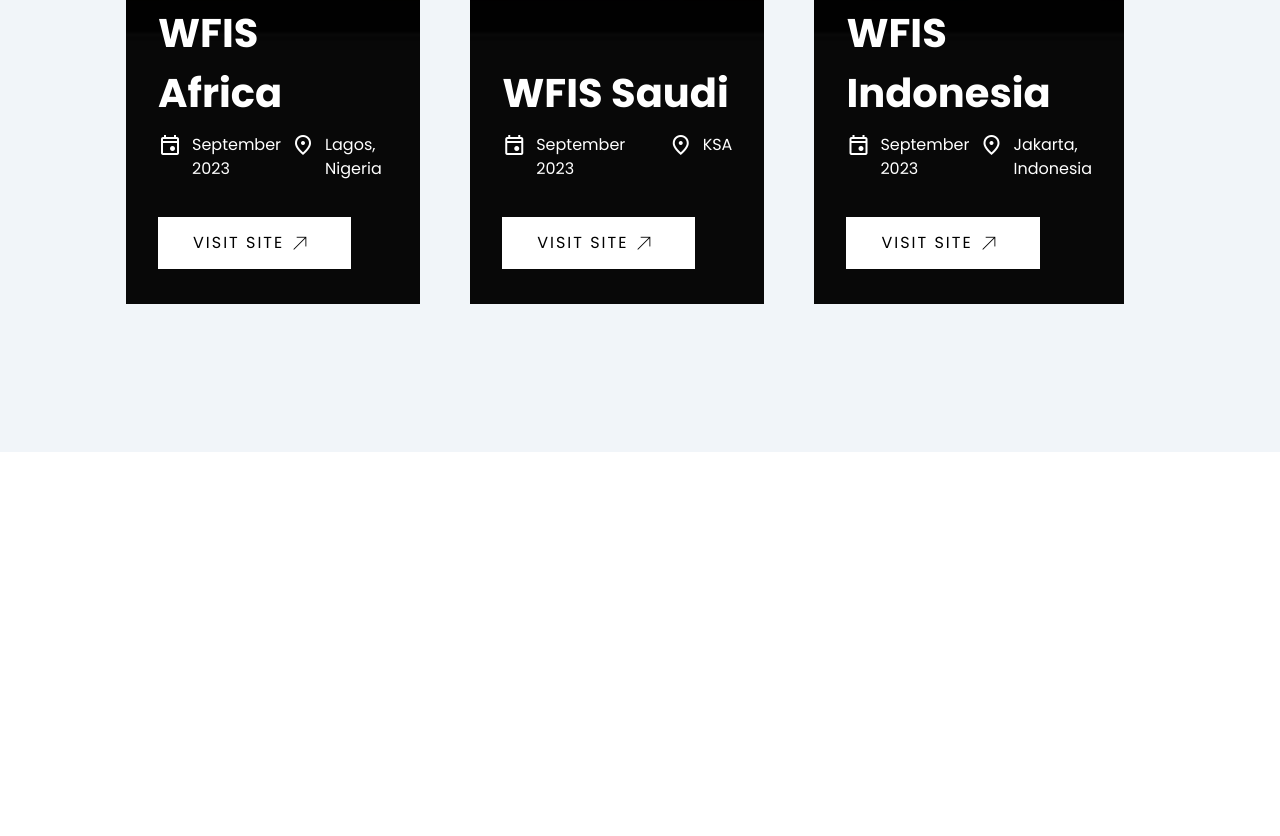
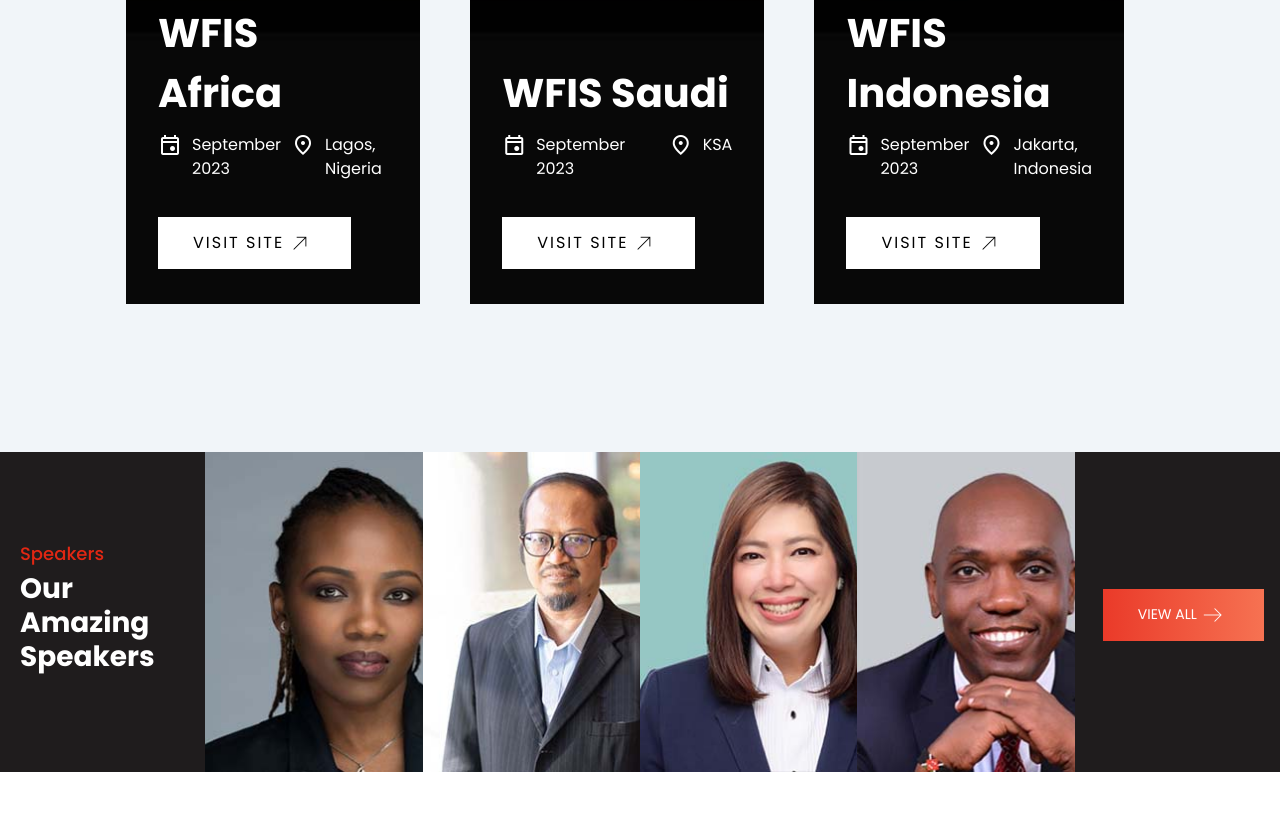
Before and after one commit to ShakilAnsary9/NetSqure, a plain HTML site: page Project 01/index.html in a window 1280 px wide. Shown: the part 3006-3842 px from the top of the page. Before the commit the page ends 3458 px from the top, so only its background shows below. Drawn offline with nearby package versions, Linux system fonts and the light colour scheme.

Commit message:
Speakers Section Done

```diff
--- a/Project 01/index.html
+++ b/Project 01/index.html
@@ -83,6 +83,9 @@
         </div>
       </div>
     </div>
+
+    <!-- Stats Section  -->
+
     <div class="stats">
       <div class="statdiv">
         <div class="row">
@@ -114,6 +117,11 @@
         </div>
       </div>
     </div>
+
+    <!-- Stats Section End -->
+
+    <!-- About Section  -->
+
     <div class="about-event">
       <div class="row noslidess">
         <div class="col-md-6">
@@ -154,6 +162,11 @@
         </div>
       </div>
     </div>
+
+    <!-- About Section End -->
+
+    <!-- Upcoming Edition Section  -->
+
     <div class="upedt">
       <div class="uptitle">
         <h1>Upcoming Editions</h1>
@@ -242,5 +255,37 @@
         </div>
       </div>
     </div>
+
+    <!-- Upcoming Edition Section End  -->
+
+    <!-- Speakers Section  -->
+
+    <div class="speakers">
+      <div class="container-fluid">
+        <div class="row">
+          <div class="col-md-2 sp__text">
+            <h1>Speakers</h1>
+            <h3>Our Amazing Speakers</h3>
+          </div>
+          <div class="col-md-2 sp__profile sp__one"></div>
+          <div class="col-md-2 sp__profile sp__two"></div>
+          <div class="col-md-2 sp__profile sp__three"></div>
+          <div class="col-md-2 sp__profile sp__four"></div>
+          <div class="col-md-2 sp__button sp__five">
+            <div class="viewallbtn">
+              <a class="viewall-btn" href=""
+                ><button class="viewbtn-item">
+                  View All
+                  <span class="material-symbols-outlined"> arrow_right_alt </span>
+                </button>
+              </a>
+            </div>
+          </div>
+        </div>
+      </div>
+    </div>
+
+    <!-- Speakers Section End -->
+
   </body>
 </html>
--- a/Project 01/style.css
+++ b/Project 01/style.css
@@ -306,6 +306,91 @@ body {
   rotate: -45deg;
 }
 
+/* Speakers Profile CSS  */
+.speakers .container-fluid {
+  --bs-gutter-x: 0 !important;
+  margin: 0 !important;
+}
+.sp__profile,
+.sp__text,
+.sp__button {
+  height: 20rem;
+}
+.sp__text,
+.sp__button {
+  background-color: #1f1c1d;
+  display: flex;
+  flex-direction: column;
+  justify-content: center;
+}
+.sp__button {
+  align-items: center;
+}
+.sp__text h1 {
+  color: #e22713;
+  font-size: 18px;
+  margin-left: 20px;
+}
+.sp__text h3 {
+  color: #ffffff;
+  font-weight: 700;
+  margin-left: 20px;
+}
+.sp__one {
+  background-image: url(./images/Judith.jpg);
+  background-size: cover;
+}
+.sp__two {
+  background-image: url(./images/RUDI-LUMANTO-1.jpg);
+  background-size: cover;
+}
+.sp__three {
+  background-image: url(./images/Margaret-Yunque-.jpg);
+  background-size: cover;
+}
+.sp__four {
+  background-image: url(./images/Ruselle.jpg);
+  background-size: cover;
+}
+.sp__five {
+  background-image: url(./images);
+  background-size: cover;
+}
+
+.speakers {
+  padding-bottom: 4rem;
+}
+
+/* View All Button */
+
+.viewallbtn {
+  margin: 20px 0 15px 0;
+}
+.viewall-btn {
+  text-decoration: none;
+  text-transform: uppercase;
+}
+.viewbtn-item {
+  display: flex;
+  align-items: center;
+  font-size: 14px;
+  font-weight: 400;
+  border: none;
+  color: #ffffff;
+  text-transform: uppercase;
+  background: rgb(234, 58, 41);
+  background: linear-gradient(
+    90deg,
+    rgba(234, 58, 41, 1) 0%,
+    rgba(246, 114, 82, 1) 100%
+  );
+  padding: 10px 35px;
+}
+.viewbtn-item span {
+  font-weight: 100 !important;
+  font-size: 2rem;
+}
+
 @media screen and (max-width: 600px) {
   .hero-text {
     font-size: 3.5rem;
@@ -346,6 +431,7 @@ body {
   .about-event .row {
     --bs-gutter-x: 0;
   }
+
   .about h3 {
     font-size: 18px;
   }
@@ -387,4 +473,7 @@ body {
   .evntschedule p {
     font-size: 14px;
   }
+  .upedt {
+    padding-bottom: 2rem;
+  }
 }
```
Also changed, not shown: Project 01/images/Judith.jpg (added), Project 01/images/Margaret-Yunque-.jpg (added), Project 01/images/RUDI-LUMANTO-1.jpg (added), Project 01/images/Ruselle.jpg (added).
